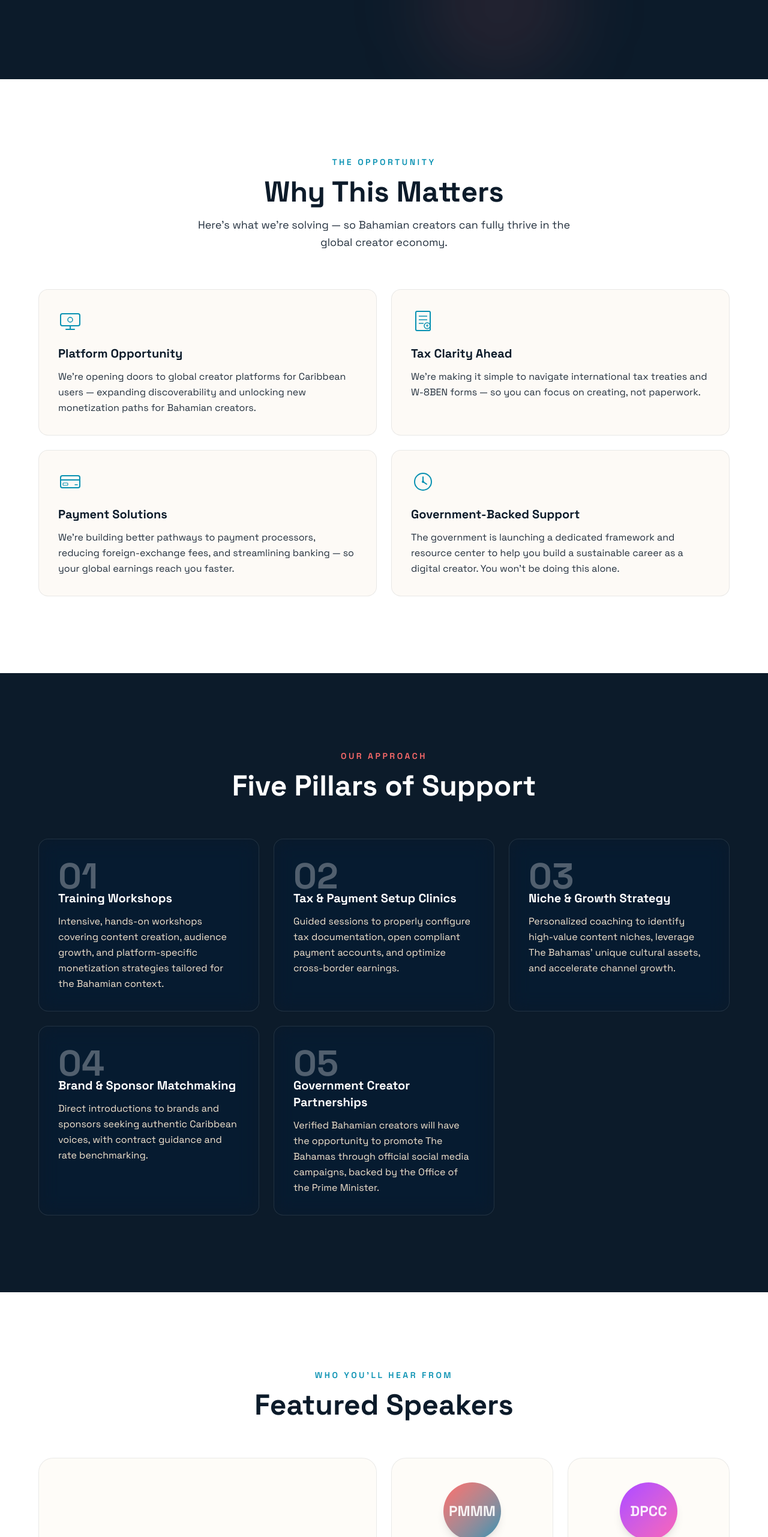
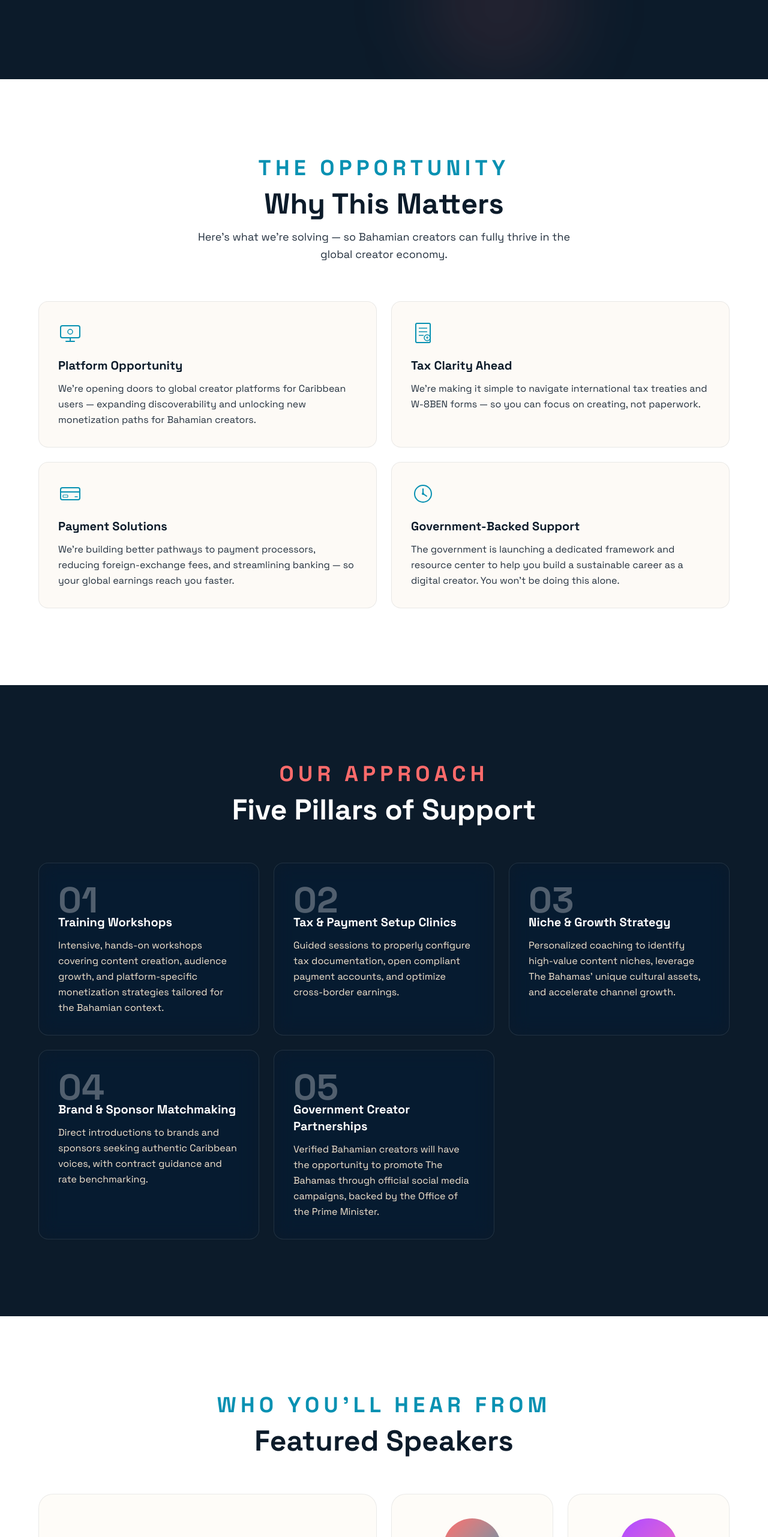
Before and after one commit to gmr0780/Bahamas-Creator-Economy, a Next.js app: page / in a window 1280 px wide. Shown: the part 2543-5105 px from the top of the page at 60% size. Built offline with nearby package versions, Linux system fonts and the light colour scheme.

Commit message:
Make all section titles same size: 4xl extrabold across The Opportunity, Our Approach, Who You'll Hear From

```diff
--- a/src/app/page.tsx
+++ b/src/app/page.tsx
@@ -265,7 +265,7 @@ export default function Home() {
       <section className="px-6 py-24 sm:py-32 bg-white">
         <div className="max-w-6xl mx-auto">
           <div className="text-center mb-16 space-y-4">
-            <p className="animate-fade-in-up text-sm uppercase tracking-[0.25em] text-aqua font-semibold">
+            <p className="animate-fade-in-up text-xl sm:text-3xl md:text-4xl uppercase tracking-[0.15em] sm:tracking-[0.2em] text-aqua font-extrabold">
               The Opportunity
             </p>
             <h2 className="animate-fade-in-up delay-100 text-2xl sm:text-5xl font-extrabold text-navy">
@@ -306,7 +306,7 @@ export default function Home() {
       <section className="px-6 py-24 sm:py-32 bg-navy text-sand">
         <div className="max-w-6xl mx-auto">
           <div className="text-center mb-16 space-y-4">
-            <p className="animate-fade-in-up text-sm uppercase tracking-[0.25em] text-coral font-semibold">
+            <p className="animate-fade-in-up text-xl sm:text-3xl md:text-4xl uppercase tracking-[0.15em] sm:tracking-[0.2em] text-coral font-extrabold">
               Our Approach
             </p>
             <h2 className="animate-fade-in-up delay-100 text-2xl sm:text-5xl font-extrabold text-white">
@@ -349,7 +349,7 @@ export default function Home() {
       <section className="px-6 py-24 sm:py-32 bg-white">
         <div className="max-w-6xl mx-auto">
           <div className="text-center mb-16 space-y-4">
-            <p className="animate-fade-in-up text-sm uppercase tracking-[0.25em] text-aqua font-semibold">
+            <p className="animate-fade-in-up text-xl sm:text-3xl md:text-4xl uppercase tracking-[0.15em] sm:tracking-[0.2em] text-aqua font-extrabold">
               Who You&apos;ll Hear From
             </p>
             <h2 className="animate-fade-in-up delay-100 text-2xl sm:text-5xl font-extrabold text-navy">
```
